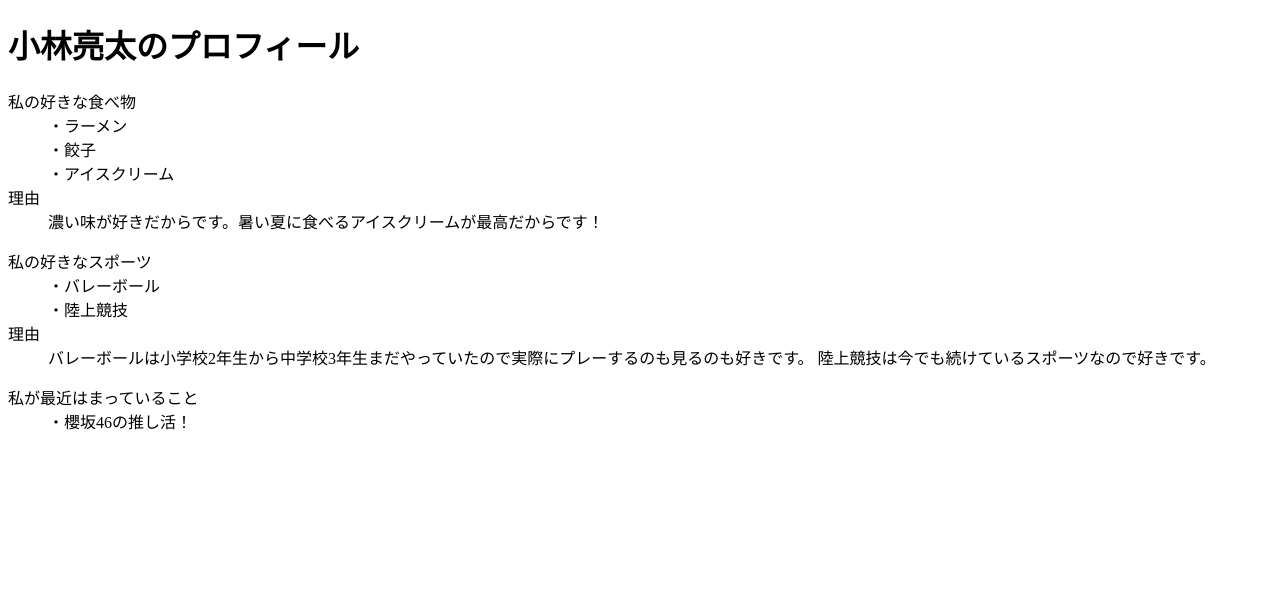
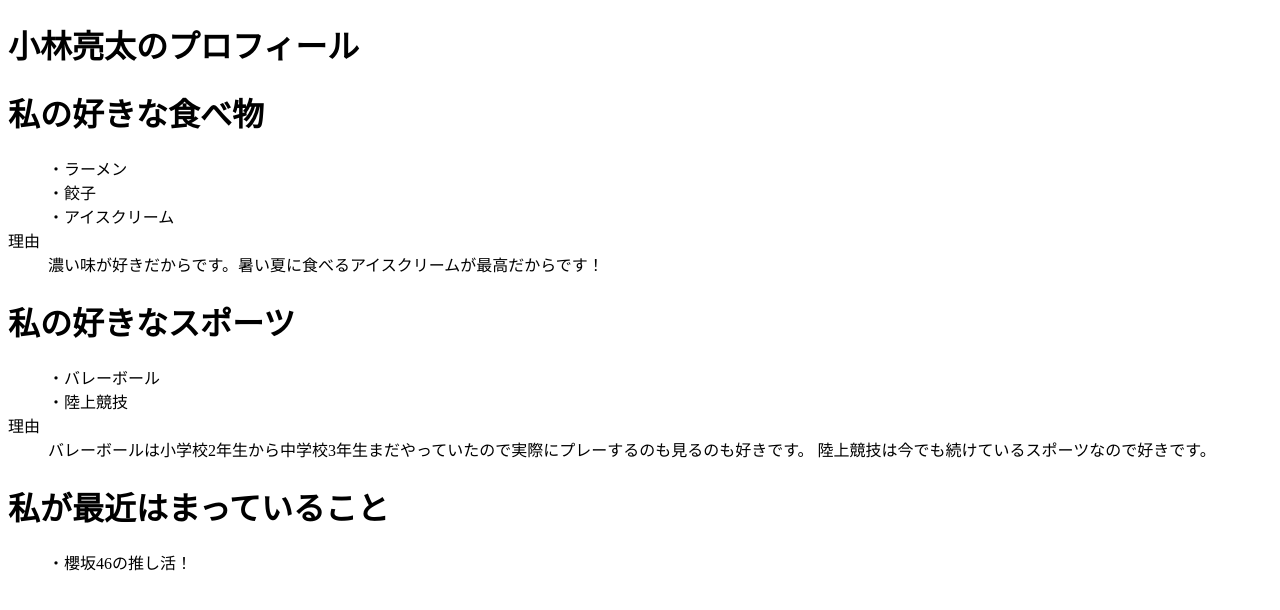
Before and after one commit to kobayashiryoryo/-, a plain HTML site: page index.html in a window 1280 px wide. Drawn offline with Linux system fonts and the light colour scheme.

Commit message:
Update index.html

```diff
--- a/index.html
+++ b/index.html
@@ -9,7 +9,7 @@
 
 
 <dl>
-<dt>私の好きな食べ物</dt>
+<h1>私の好きな食べ物</h1>
 <dd>・ラーメン</dd>
 <dd>・餃子</dd>
 <dd>・アイスクリーム</dd>
@@ -18,7 +18,7 @@
 </dl>
 
 <dl>
-<dt>私の好きなスポーツ</dt>
+<h1>私の好きなスポーツ</h1>
 <dd>・バレーボール</dd>
 <dd>・陸上競技</dd>
 <dt>理由</dt>
@@ -27,7 +27,7 @@
 </dl>
 
 <dl>
-<dt>私が最近はまっていること</dt>
+<h1>私が最近はまっていること</h1>
 <dd>・櫻坂46の推し活！</dd>
 </dl>
 
```
